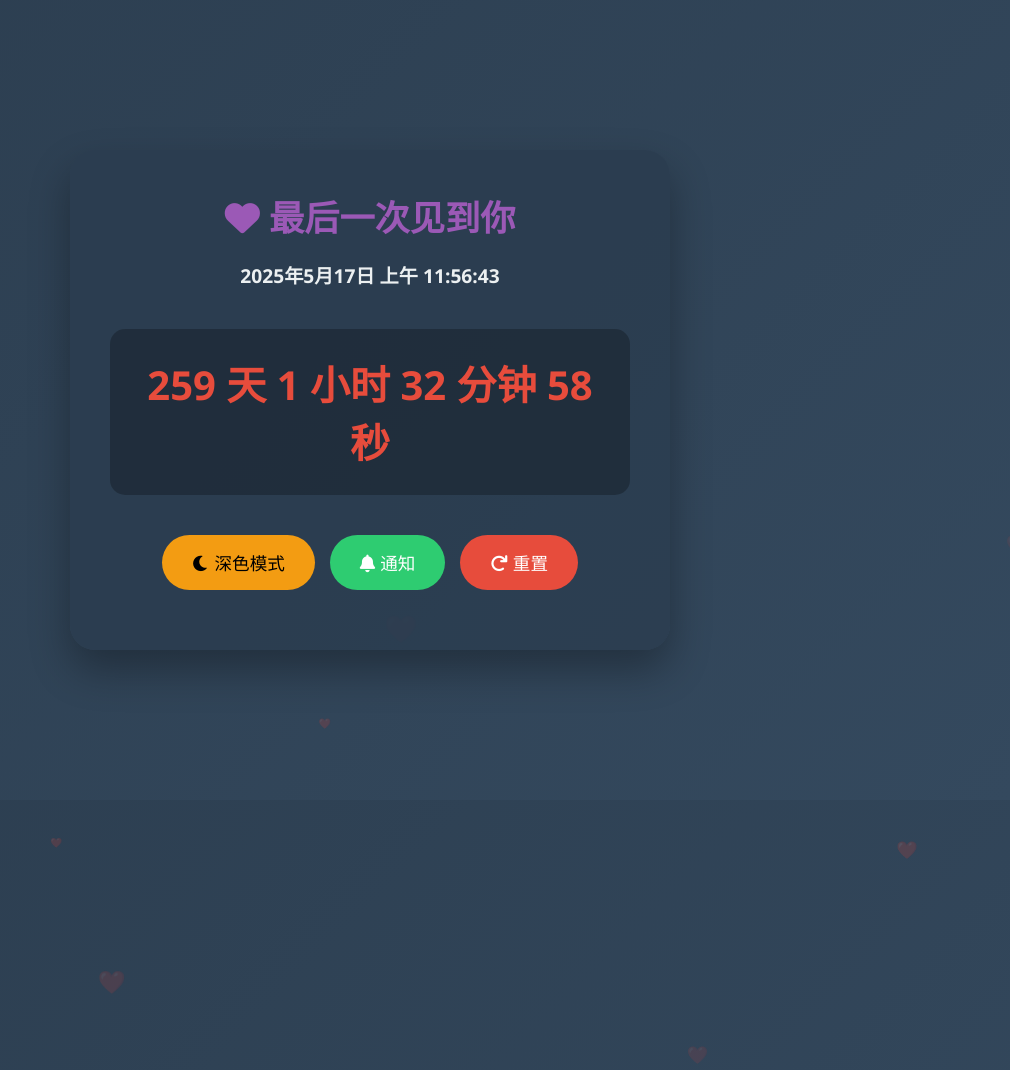
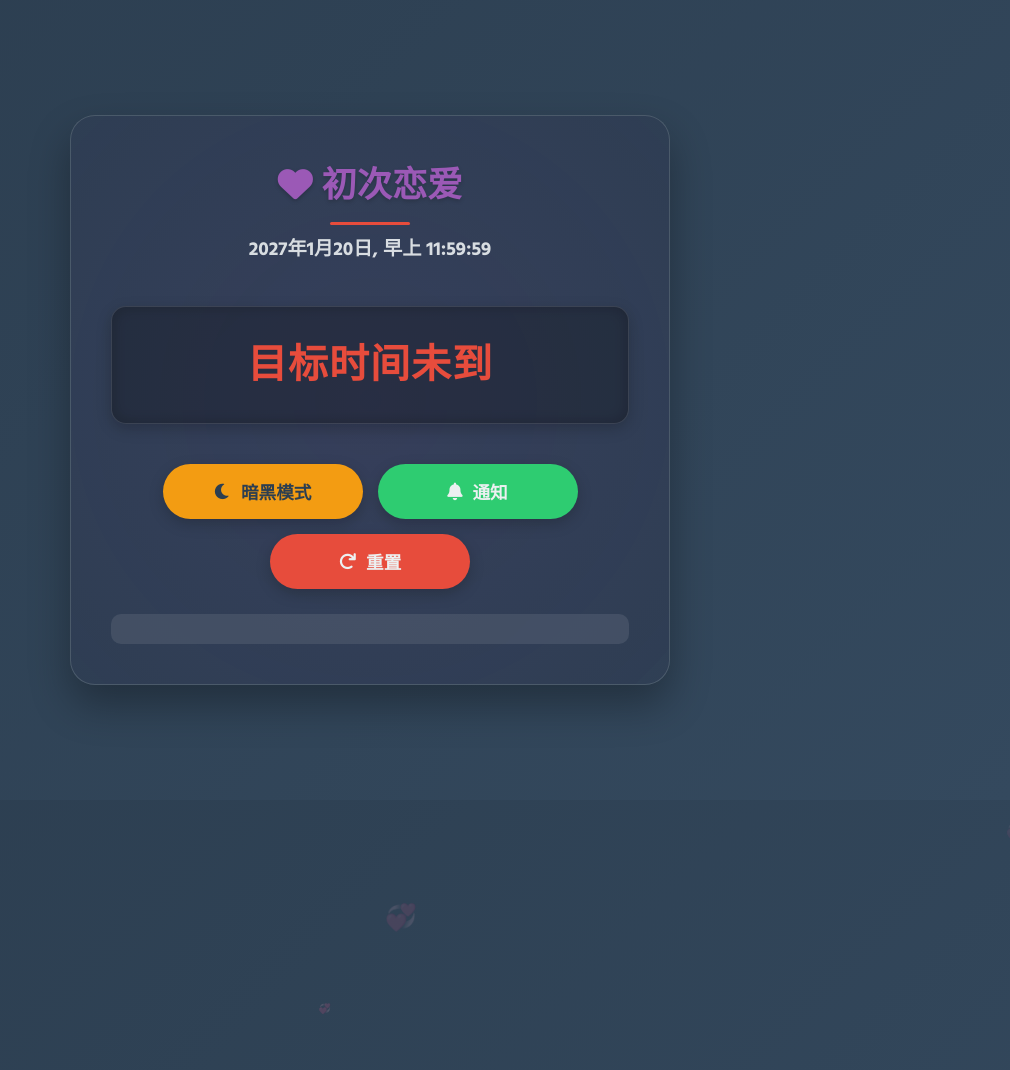
Before and after one commit to love-mamun/mamun-love, a plain HTML site: page index.html in a window 1280 px wide. Shown: the top 1070 px of the page, without its empty margins (270-1280 px from the left). Drawn offline with Linux system fonts and the light colour scheme.

Commit message:
Update index.html

```diff
--- a/index.html
+++ b/index.html
@@ -3,8 +3,7 @@
 <head>
 <meta charset="UTF-8" />
 <meta name="viewport" content="width=device-width, initial-scale=1" />
-<title>最后一次见面倒计时</title>
-
+<title>Fall in Love 🌺😘</title>
 <style>
   :root {
     --primary-color: #8e44ad;
@@ -22,15 +21,16 @@
   * { box-sizing: border-box; margin: 0; padding: 0; }
 
   body {
-    font-family: 'Segoe UI', sans-serif;
+    font-family: 'Hind Siliguri', 'Segoe UI', sans-serif;
     background: linear-gradient(135deg, var(--dark-color), #34495e);
     color: var(--light-color);
     display: flex;
+    flex-direction: column;
     justify-content: center;
     align-items: center;
     min-height: 100vh;
     padding: 20px;
-    overflow: hidden;
+    overflow-x: hidden;
     position: relative;
   }
 
@@ -41,15 +41,31 @@
 
   .container {
     background: rgba(44, 62, 80, 0.9);
+    backdrop-filter: blur(12px);
+    -webkit-backdrop-filter: blur(12px);
     padding: 40px;
     border-radius: 25px;
     text-align: center;
     max-width: 600px;
     width: 100%;
-    box-shadow: 0 20px 40px rgba(0,0,0,.3);
+    box-shadow: 0 20px 40px rgba(0,0,0,0.3);
+    border: 1px solid rgba(255,255,255,0.15);
+    animation: fadeInUp 0.8s ease;
     position: relative;
     overflow: hidden;
     z-index: 1;
+  }
+
+  .container::before {
+    content: '';
+    position: absolute;
+    top: -50%;
+    left: -50%;
+    width: 200%;
+    height: 200%;
+    background: radial-gradient(circle, rgba(142,68,173,0.1) 0%, transparent 70%);
+    z-index: -1;
+    animation: rotate 20s linear infinite;
   }
 
   h1 {
@@ -57,90 +73,141 @@
     font-size: 2.2rem;
     color: var(--secondary-color);
     font-weight: 700;
+    text-shadow: 0 2px 4px rgba(0,0,0,0.2);
+    position: relative;
+    display: inline-block;
   }
+
+  h1::after {
+    content: '';
+    position: absolute;
+    bottom: -10px;
+    left: 50%;
+    transform: translateX(-50%);
+    width: 80px;
+    height: 3px;
+    background: var(--accent-color);
+    border-radius: 3px;
+  }
+
+  body.light h1 { color: var(--primary-color); }
 
   p {
     font-size: 1.2rem;
     margin-bottom: 30px;
+    font-weight: 500;
+    line-height: 1.6;
+    opacity: 0.9;
   }
 
   .counter {
     font-size: 2.5rem;
     font-weight: 700;
     margin: 40px 0;
+    letter-spacing: 1px;
     color: var(--accent-color);
-    background: rgba(0,0,0,.25);
+    background: rgba(0,0,0,0.25);
     padding: 25px;
     border-radius: 15px;
+    box-shadow: inset 0 0 15px rgba(0,0,0,0.2), 0 5px 15px rgba(0,0,0,0.2);
+    border: 1px solid rgba(255,255,255,0.1);
+    transition: all 0.3s ease;
+  }
+
+  .counter:hover {
+    transform: translateY(-3px);
+    box-shadow: inset 0 0 15px rgba(0,0,0,0.2), 0 8px 20px rgba(0,0,0,0.3);
+  }
+
+  body.light .counter {
+    color: var(--danger-color);
+    background: rgba(255,255,255,0.6);
   }
 
   .btn-container {
     display: flex;
+    flex-wrap: wrap;
+    justify-content: center;
     gap: 15px;
-    justify-content: center;
-    flex-wrap: wrap;
+    margin-top: 30px;
   }
 
   button {
+    background: var(--primary-color);
+    border: none;
     padding: 15px 30px;
     border-radius: 50px;
-    border: none;
+    color: var(--light-color);
+    font-weight: 600;
     cursor: pointer;
     font-size: 1.1rem;
-    color: #fff;
+    display: flex;
+    align-items: center;
+    justify-content: center;
+    min-width: 200px;
+    box-shadow: 0 5px 15px rgba(0,0,0,0.2);
+    position: relative;
+    overflow: hidden;
+    transition: all 0.3s ease;
   }
 
-  #themeToggle { background: #f39c12; color:#000; }
-  #notifyBtn { background: #2ecc71; }
-  #resetBtn { background: #e74c3c; }
+  #themeToggle { background: var(--warning-color); color: var(--text-dark);}
+  #notifyBtn { background: var(--success-color);}
+  #resetBtn { background: var(--danger-color);}
 
   .notification-info {
-    margin-top: 20px;
+    margin-top: 25px;
     font-size: 1rem;
+    opacity: 0.9;
+    padding: 15px;
+    border-radius: 10px;
+    background: rgba(255,255,255,0.1);
+    transition: all 0.3s ease;
   }
 
-  /* Floating heart background */
+  body.light .notification-info { background: rgba(0,0,0,0.05); }
+
+  /* Floating Hearts */
   .heart {
     position: absolute;
     color: rgba(255,0,0,0.2);
     font-size: 20px;
+    user-select: none;
     animation: floatHeart linear infinite;
-    user-select: none;
   }
 
   @keyframes floatHeart {
-    0% { transform: translateY(100vh) translateX(0) scale(0.5); opacity: 0; }
-    10% { opacity: 0.5; }
-    50% { opacity: 1; }
-    100% { transform: translateY(-10vh) translateX(50px) scale(1); opacity: 0; }
+    0% { transform: translateY(100vh) translateX(0) scale(0.5); opacity: 0;}
+    10% { opacity: 0.5;}
+    50% { opacity: 1;}
+    100% { transform: translateY(-10vh) translateX(50px) scale(1); opacity: 0;}
   }
+
+  @keyframes fadeInUp { from {opacity:0; transform: translateY(30px);} to {opacity:1; transform:translateY(0);} }
+  @keyframes rotate { from{transform:rotate(0deg);} to{transform:rotate(360deg);} }
 
 </style>
 
+<link href="https://fonts.googleapis.com/css2?family=Hind+Siliguri:wght@400;500;600;700&display=swap" rel="stylesheet">
 <link rel="stylesheet" href="https://cdnjs.cloudflare.com/ajax/libs/font-awesome/6.0.0-beta3/css/all.min.css">
 </head>
 
 <body>
-
-<div class="container">
-  <h1><i class="fas fa-heart"></i> 最后一次见到你</h1>
-  <p><strong>2025年5月17日 上午 11:56:43</strong></p>
-
-  <div class="counter">
-    <div id="counterInner">正在加载...</div>
+  <div class="container">
+    <h1><i class="fas fa-heart"></i> 初次恋爱</h1>
+    <p><strong>2027年1月20日, 早上 11:59:59</strong></p>
+    <div class="counter" id="counter">
+      <div class="counter-inner" id="counterInner">加载中...</div>
+    </div>
+    <div class="btn-container">
+      <button id="themeToggle"><i class="fas fa-moon"></i> &nbsp; 暗黑模式</button>
+      <button id="notifyBtn"><i class="fas fa-bell"></i> &nbsp; 通知</button>
+      <button id="resetBtn"><i class="fas fa-redo"></i> &nbsp; 重置</button>
+    </div>
+    <div class="notification-info" id="notificationInfo"></div>
   </div>
 
-  <div class="btn-container">
-    <button id="themeToggle"><i class="fas fa-moon"></i> 深色模式</button>
-    <button id="notifyBtn"><i class="fas fa-bell"></i> 通知</button>
-    <button id="resetBtn"><i class="fas fa-redo"></i> 重置</button>
-  </div>
-
-  <div class="notification-info" id="notificationInfo"></div>
-</div>
-
-<!-- Floating hearts -->
-<div id="hearts"></div>
+  <div id="heartsContainer"></div>
 
 <script>
 const counterInner = document.getElementById('counterInner');
@@ -149,26 +216,25 @@ const notifyBtn = document.getElementById('notifyBtn');
 const resetBtn = document.getElementById('resetBtn');
 const notificationInfo = document.getElementById('notificationInfo');
 
-const defaultDate = new Date("2025-05-17T11:56:43");
+const defaultDate = new Date("2027-01-20T11:56:43");
 let targetDate = new Date(defaultDate);
 let isDark = true;
 
-// Timer function
 function updateCounter() {
   const now = new Date();
-  const diff = now - targetDate;
+  let diff = now - targetDate;
 
-  if (diff < 0) {
-    counterInner.innerHTML = "目标时间尚未到达";
+  if(diff<0){
+    counterInner.innerHTML = "目标时间未到";
     return;
   }
 
   const days = Math.floor(diff / (1000*60*60*24));
-  const hours = Math.floor((diff / (1000*60*60)) % 24);
-  const minutes = Math.floor((diff / (1000*60)) % 60);
-  const seconds = Math.floor((diff / 1000) % 60);
+  const hours = Math.floor((diff / (1000*60*60))%24);
+  const minutes = Math.floor((diff / (1000*60))%60);
+  const seconds = Math.floor((diff /1000)%60);
 
-  counterInner.innerHTML = `${days} 天 ${hours} 小时 ${minutes} 分钟 ${seconds} 秒`;
+  counterInner.innerHTML = `${days} 天 ${hours} 小时 ${minutes} 分 ${seconds} 秒`;
 }
 
 // Theme toggle
@@ -179,41 +245,34 @@ themeToggle.onclick = () => {
 
 // Notification
 notifyBtn.onclick = () => {
-  if (Notification.permission === 'granted') {
-    new Notification('最后一次见面时间', { body: counterInner.innerText });
-  } else {
-    Notification.requestPermission();
-  }
+  if(Notification.permission === 'granted'){
+    new Notification('初次恋爱时间', { body: counterInner.innerText });
+  } else { Notification.requestPermission(); }
 };
 
 // Reset
 resetBtn.onclick = () => {
   targetDate = new Date(defaultDate);
-  notificationInfo.innerText = "计时器已重置";
+  notificationInfo.innerText = "计时器已重置!";
 };
 
 updateCounter();
-setInterval(updateCounter, 1000);
+setInterval(updateCounter,1000);
 
-// Floating hearts generation
-const heartsContainer = document.getElementById('hearts');
-
-function createHeart() {
+// Floating Hearts
+const heartsContainer = document.getElementById('heartsContainer');
+function createHeart(){
   const heart = document.createElement('div');
   heart.classList.add('heart');
-  heart.innerHTML = '❤️';
-  heart.style.left = Math.random() * 100 + 'vw';
-  heart.style.animationDuration = (5 + Math.random()*5) + 's';
-  heart.style.fontSize = (10 + Math.random()*30) + 'px';
+  heart.innerHTML='💞';
+  heart.style.left = Math.random()*100 + 'vw';
+  heart.style.animationDuration = (5+Math.random()*5)+'s';
+  heart.style.fontSize = (10+Math.random()*30)+'px';
   heartsContainer.appendChild(heart);
+  setTimeout(()=>heart.remove(),10000);
+}
+setInterval(createHeart,500);
 
-  setTimeout(() => {
-    heart.remove();
-  }, 10000);
-}
-
-setInterval(createHeart, 500);
 </script>
-
 </body>
 </html>
```
